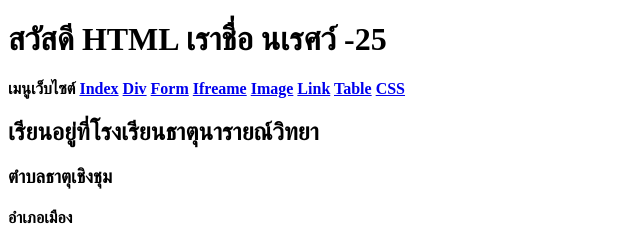
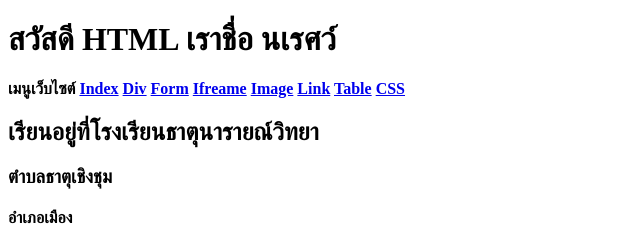
Before and after one commit to Naret-25/html2567, a plain HTML site: page index.html in a window 1280 px wide. Shown: the top 240 px of the page, 0-640 px from the left. Drawn offline with Linux system fonts and the light colour scheme.

Commit message:
ชื่อ

```diff
--- a/index.html
+++ b/index.html
@@ -6,7 +6,7 @@
     <title>Basic by Naret</title>
 </head>
 <body>
-    <h1>สวัสดี HTML เราชื่อ นเรศว์ -25 </h1>
+    <h1>สวัสดี HTML เราชื่อ นเรศว์  </h1>
   </body>
        </biv>
            <h4>
```
